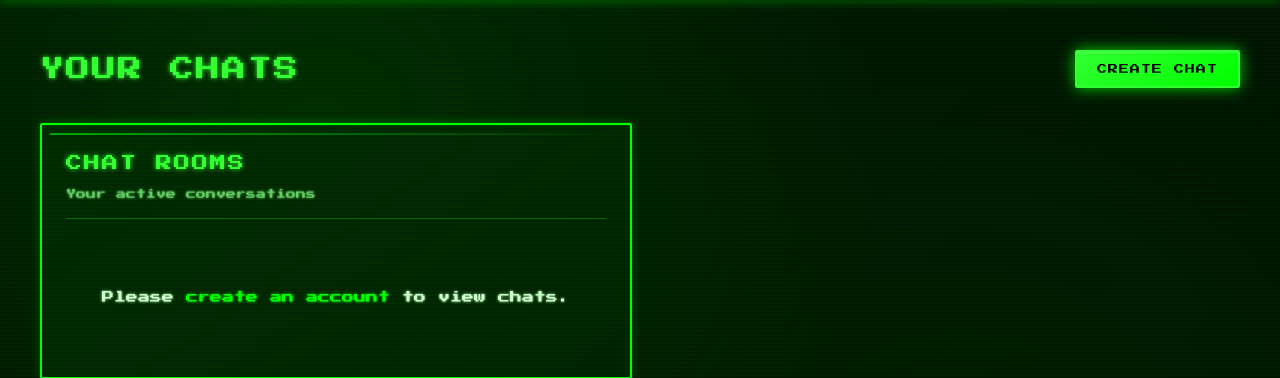
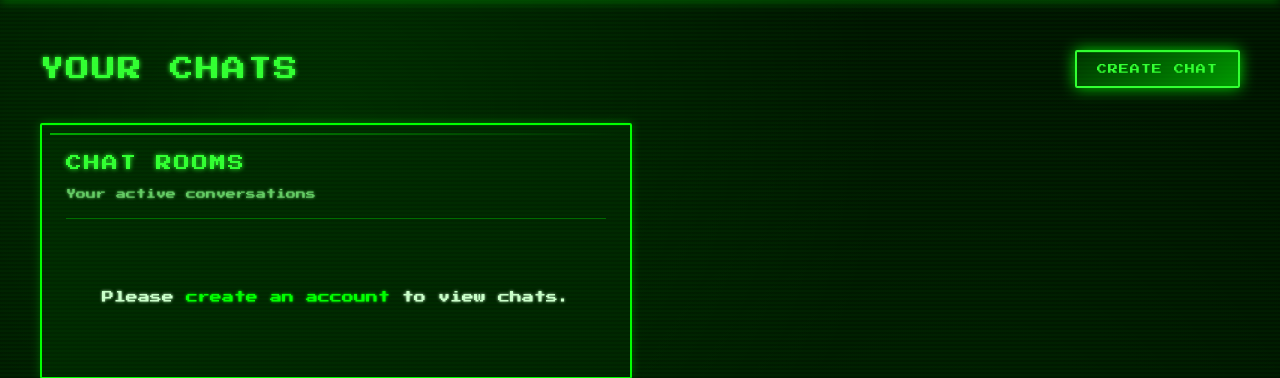
Before and after one commit to Fluffik3666/chat, a Flask app: page /chats in a window 1280 px wide, with the pointer over the restyled element. Shown: the part 70-448 px from the top of the page. Run offline with Flask 3, Linux system fonts and the light colour scheme.

Commit message:
fix: fixed get started button

```diff
--- a/src/static/style.css
+++ b/src/static/style.css
@@ -171,10 +171,11 @@ body::before {
 }
 
 .button-primary:hover {
-  background: linear-gradient(145deg, var(--terminal-bright), var(--terminal-green));
+  background: linear-gradient(145deg, #003300, var(--terminal-dim));
+  color: var(--terminal-bright);
   box-shadow:
     0 0 15px rgba(0, 255, 0, 0.8),
-    inset 0 1px 0 rgba(255, 255, 255, 0.2);
+    inset 0 1px 0 rgba(0, 255, 0, 0.2);
   transform: translateY(-1px);
 }
 
```
